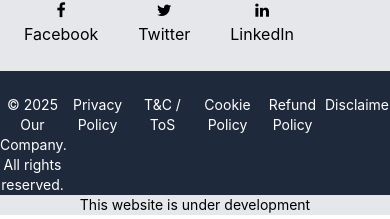
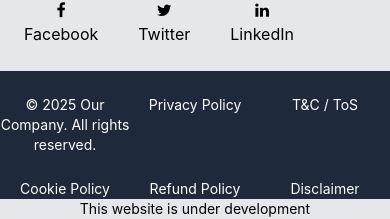
Before and after one commit to bbipl1/bbipl-app, a React (Create React App) app: page / in a window 390 px wide. Shown: the part 2252-2471 px from the top of the page. Built offline with nearby package versions, Linux system fonts and the light colour scheme; no server answers.

Commit message:
09-02-2025(Sunday)

```diff
--- a/src/layout/Footer.jsx
+++ b/src/layout/Footer.jsx
@@ -87,7 +87,7 @@ const Footer = () => {
 
       <hr />
 
-      <div className="grid grid-cols-6 bg-slate-800 w-full p-0 text-white">
+      <div className="grid grid-cols-3 lg:grid-cols-6 bg-slate-800 w-full p-0 text-white">
         <div className="text-center mt-6 text-sm">
           &copy; {new Date().getFullYear()} Our Company. All rights reserved.
         </div>
```
